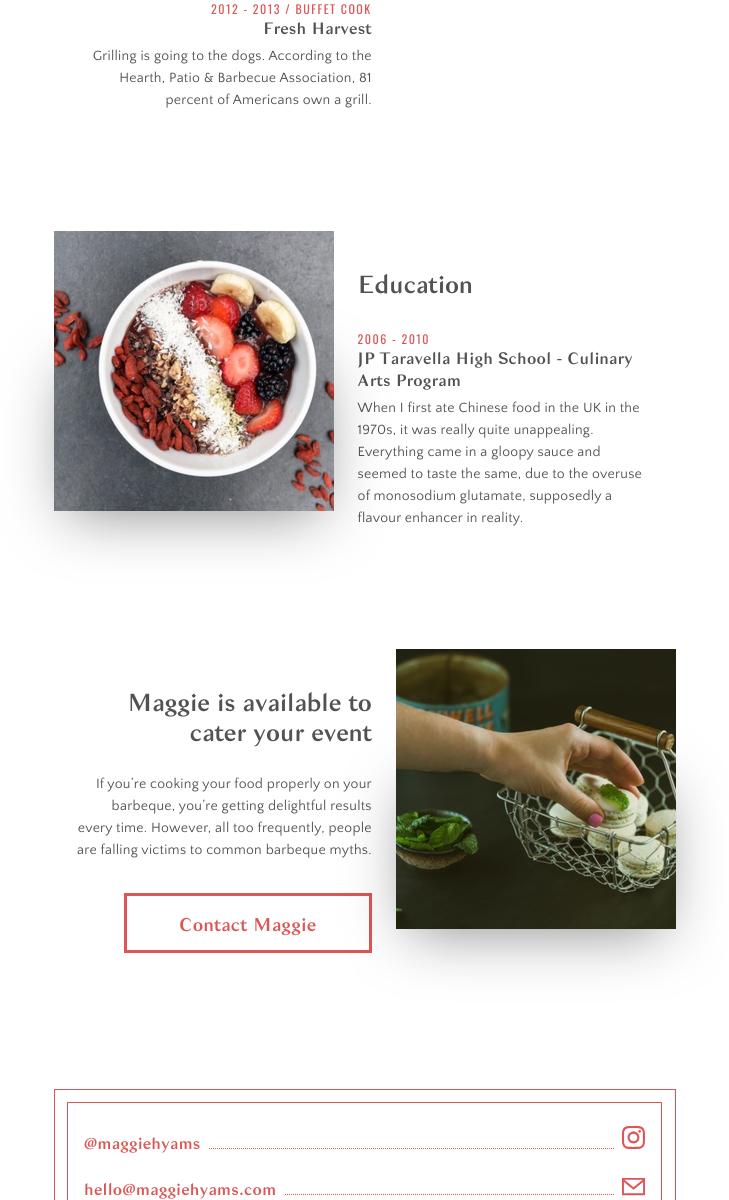
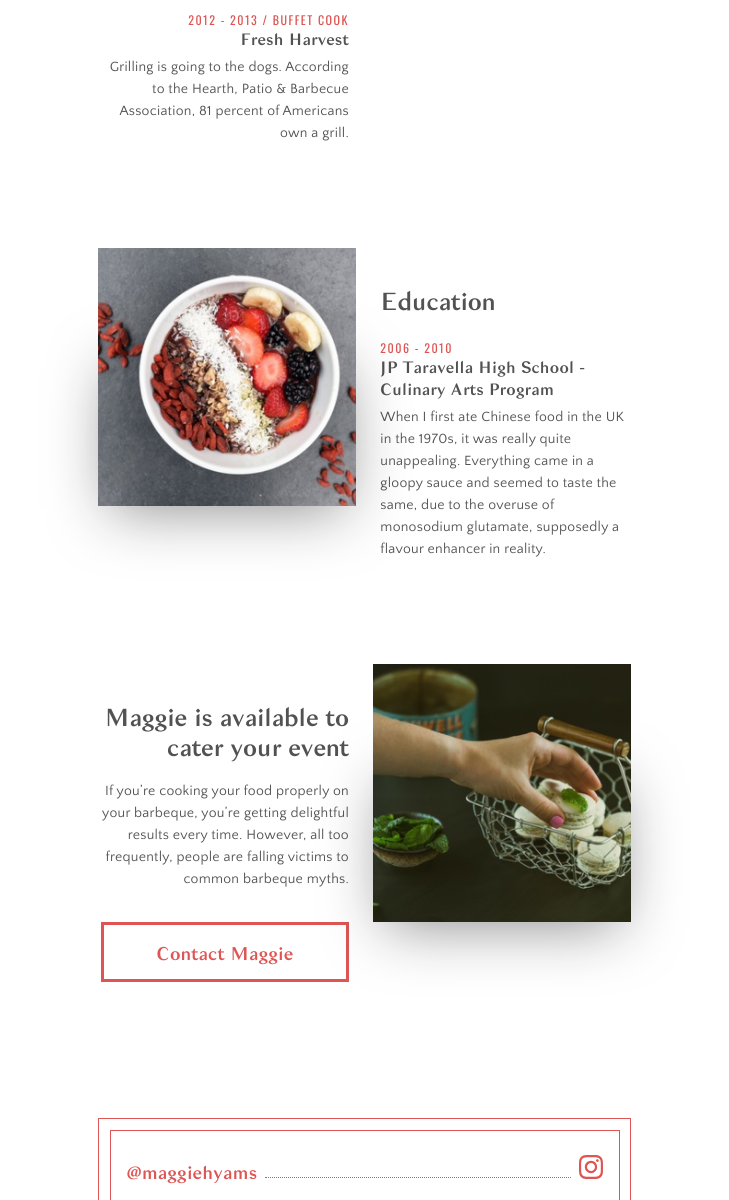
Before and after one commit to kylehyams/maggiehyams, a plain HTML site: page app/index.html in a window 1280 px wide. Shown: the part 1600-2800 px from the top of the page, without its empty margins (542-1271 px from the left). Drawn offline with nearby package versions, Linux system fonts and the light colour scheme.

Commit message:
Cleaned up content layouts

```diff
--- a/app/index.html
+++ b/app/index.html
@@ -58,25 +58,29 @@
 
 	        <!-- Content -->
 	        <div class="content" id="intro-mobile">
+
+				<!-- Wordmark -->
 				<div class="wordmark">
 					<img src="images/wordmark.svg" alt="Maggie Hyams wordmark" />
 				</div>
-		        <div class="content__container">
+				<!-- /Wordmark -->
+
+				<!-- First block and desktop scroll indicator -->
+				<div class="content__intro">
 					<!-- Content block -->
-					<div class="content__container-block">
-<!-- 						<img class="knife-icon" src="images/icon-knife.svg" alt="knife-icon" /> -->
-						<div class="image-shadow">
+					<div class="content__intro-block">
+						<aside class="image-shadow">
 							<img src="images/maggie_hyams-2x.jpg" alt="maggie_hyams-2x" alt="Maggie Hyams at work" />
-						</div>
-				        <div class="block-content">
+						</aside>
+				        <article>
 					        <h1>An up-and-coming chef that serves the South Florida area.</h1>
 					        <p>Proper cookery renders good food material more digestible. When scientifically done, cooking changes each of the food elements, with the exception of fats, in much the same manner as the digestive juices, and at the same time it breaks up the food by dissolving the soluble portions, so that its elements are more readily acted upon by the digestive fluids.</p>
-				        </div>
+				        </article>
 					</div>
 					<!-- /Content block -->
-					<!-- Scroll indicator - desktop -->
+					<!-- Scroll indicator -->
+					<div class="scroll-indicator-desktop">
 						<a href="#intro-desktop">
-						<div class="scroll-indicator-desktop">
 							<svg class="arrow levitate loop bounce" viewBox="12 11 16 34" xmlns="http://www.w3.org/2000/svg" xmlns:xlink="http://www.w3.org/1999/xlink">
 								<defs>
 									<path id="a" d="M16 16.9764V0H0v33.9528h16V16.9764z"/>
@@ -88,15 +92,18 @@
 									<path d="M16 24.2128c-3.405 2.337-5.868 5.584-7.387 9.74H7.387c-1.519-4.156-3.982-7.403-7.387-9.74v-1.803c2.287.768 4.54 2.12 6.761 4.057-1.703-3.539-3.957-6.277-6.761-8.213v-1.778c2.387.801 4.641 2.145 6.761 4.031V-.0002h2.453v20.507c2.12-1.886 4.382-3.23 6.786-4.031v1.778c-2.854 1.953-5.116 4.69-6.786 8.213 2.12-1.903 4.382-3.256 6.786-4.057v1.803z" fill="#DD5655" mask="url(#b)" />
 								</g>
 							</svg>
+						</a>
 					</div>
-					</a>
-					<!-- /Scroll indicator - desktop -->
+					<!-- /Scroll indicator -->
+				</div>
+				<!-- /First block and desktop scroll indicator -->
+
 				<!-- Content block -->
-					<div class="content__container-block reverse" id="intro-desktop">
-						<div class="image-shadow">
+				<div class="content__info" id="intro-desktop">
+					<aside class="image-shadow">
 						<img src="images/cooking_experience-2x.jpg" alt="cooking experience" />
-						</div>
-						<div class="block-content">
+					</aside>
+					<article class="block-content">
 						<h2>Cooking experience</h2>
 						<ul>
 							<li class="label"> 2015 &dash; Present &sol; Cook</li>
@@ -123,30 +130,32 @@
 							<li><h3>Fresh Harvest</h3></li>
 							<li>Grilling is going to the dogs. According to the Hearth, Patio &amp; Barbecue Association, 81 percent of Americans own a grill.</li>
 						</ul>
-						</div>
+					</article>
 				</div>
 				<!-- /Content block -->
+
 				<!-- Content block -->
-					<div class="content__container-block">
-						<div class="image-shadow">
+				<div class="content__info">
+					<aside class="image-shadow">
 						<img src="images/education-2x.jpg" alt="education" />
-						</div>
-						<div class="block-content">
+					</aside>
+					<article class="block-content">
 						<h2>Education</h2>
 						<ul>
 							<li class="label"> 2006 &dash; 2010</li>
 							<li><h3>JP Taravella High School &dash; Culinary Arts Program</h3></li>
 							<li>When I first ate Chinese food in the UK in the 1970s, it was really quite unappealing. Everything came in a gloopy sauce and seemed to taste the same, due to the overuse of monosodium glutamate, supposedly a flavour enhancer in reality.</li>
 						</ul>
-						</div>
+					</article>
 				</div>
 				<!-- /Content block -->
+
 				<!-- Content block -->
-					<div class="content__container-block reverse">
-						<div class="image-shadow">
+				<div class="content__info reverse">
+					<aside class="image-shadow">
 						<img src="images/cater-2x.jpg" alt="cater" />
-						</div>
-						<div class="block-content">
+					</aside>
+					<article class="block-content">
 						<h2>Maggie is available to cater your event</h2>
 						<p>If you’re cooking your food properly on your barbeque, you’re getting delightful results every time. However, all too frequently, people are falling victims to common barbeque myths.</p>
 						<!-- CTA -->
@@ -154,9 +163,10 @@
 							<a class="cta__button" href="mailto:hello@maggiehyams.com?subject=Inquiry%20from%20maggiehyams.com">Contact Maggie</a>
 						</div>
 						<!-- /CTA -->
-						</div>
+					</article>
 				</div>
 				<!-- /Content block -->
+
 				<!-- Footer -->
 				<footer>
 					<!-- Social -->
@@ -177,10 +187,10 @@
 							<!-- /Instagram -->
 							<!-- Email -->
 							<ul class="social__email">
-									<li class="social__email-link"><a href="mailto:hello@maggiehyams.com?subject=Inquiry%20from%20maggiehyams.com">hello&commat;maggiehyams.com</a></li>
+								<li class="social__email-link"><a href="mailto:hello@maggiehyams.com?subject=Inquiry%20through%20maggiehyams.com">hello&commat;maggiehyams.com</a></li>
 								<li class="social__email-divider"></li>
 								<li class="social__email-icon">
-										<a href="mailto:hello@maggiehyams.com">
+									<a href="mailto:hello@maggiehyams.com?subject=Inquiry%20through%20maggiehyams.com">
 										<svg xmlns="http://www.w3.org/2000/svg" viewBox="0 0 24 24">
 											<path d="M0 3v18h24V3H0zm21.518 2L12 12.713 2.482 5h19.036zM2 19V7.183l10 8.104 10-8.104V19H2z"/>
 										</svg>
@@ -194,7 +204,7 @@
 					<img class="footer-icon" src="images/icon.svg" alt="Maggie Hyams icon" />
 				</footer>
 				<!-- /Footer -->
-		        </div>
+
 	        </div>
 	        <!-- /Content -->
 
--- a/app/scss/_buttons.scss
+++ b/app/scss/_buttons.scss
@@ -22,10 +22,11 @@
 		width: 248px;
 		border: solid 3px $fire;
 		display: inline-block;
-		@include transition(all 250ms cubic-bezier(0.39, 0.575, 0.565, 1));
+// 		@include transition(all 250ms cubic-bezier(0.39, 0.575, 0.565, 1));
+		transition: $base-duration $base-timing;
 
 		&:hover {
-			background: $fire;
+			background: $action-color;
 			color: $salt;
 		}
 
--- a/app/scss/_content.scss
+++ b/app/scss/_content.scss
@@ -1,122 +1,113 @@
 @include direction-context(right-to-left) {
 
 	.content {
-		@include span-columns(12);
-		padding: 40px 0 56px;
+		@include span-columns(10);
+		@include shift(1);
 		position: relative;
 		z-index: 1;
+		padding: 56px 0;
+
+		@media screen and (min-width: $medium-screen) {
+			@include span-columns(8);
+			@include shift(2);
+		}
 
 		@media screen and (min-width: $large-screen) {
 			@include span-columns(7);
+			@include shift(0);
 			padding: 0;
 		}
 
 		.wordmark {
-			@include span-columns(10);
-			@include shift(1);
 
-			@media screen and (min-width: $medium-screen) {
-				@include span-columns(8);
-				@include shift(2);
-			}
+			img {
+				width: 200px;
+				height: auto;
 
-			@media screen and (min-width: $large-screen) {
-				@include span-columns(12);
-				@include shift(0);
+				@media screen and (min-width: $large-screen) {
+					position: absolute;
+					top: 40px;
+					right: 64px;
+				}
 
-				img {
-					position: absolute;
+				@media screen and (min-width: $xlarge-screen) {
 					top: 64px;
-					right: 64px;
 				}
 
 			}
 
-			img {
-				width: 200px;
-				height: auto;
-			}
-
 		}
 
-		&__container {
-			@include span-columns(10);
-			@include shift(1);
-			text-align: left;
+		&__intro {
+			margin: 48px 0 0;
 
-			@media screen and (min-width: $medium-screen) {
-				@include span-columns(8);
-				@include shift(2);
-			}
-
-			@media screen and (min-width: $xlarge-screen) {
-				@include span-columns(10);
-				@include shift(1);
+			@media screen and (min-width: $large-screen) {
+				width: 71.42857143%;
 				height: 100vh;
-				@include transform(translateY(35%));
+				@include display(flex);
+				@include flex-direction(column);
+				@include justify-content(flex-end);
+				margin: 0 auto;
+				padding: 0 0 5.25vh;
 			}
 
 			&-block {
-				margin: 56px 0 0;
-
-				@media screen and (min-width: $large-screen) {
-					margin: 120px 0 0;
-				}
-
-				&:first-child {
-					@media screen and (min-width: $large-screen) {
-						margin: 0;
-					}
-				}
+				width: 100%;
 
 				@media screen and (min-width: $xlarge-screen) {
 					@include display(flex);
 					@include flex-direction(row);
 				}
 
-				&.reverse {
+				article {
+					margin: 24px 0 0;
+
 					@media screen and (min-width: $xlarge-screen) {
-						@include flex-direction(row-reverse);
-						text-align: right;
-					}
-
-					.block-content {
-						@media screen and (min-width: $xlarge-screen) {
-							margin: 40px 24px 0 0;
-						}
-
+						width: 296px;
+						margin: 40px 0 0;
+						padding: 0 0 0 24px;
 					}
 
 				}
 
-				.knife-icon {
-					width: 72px;
-					height: auto;
-					position: relative;
-					z-index: 2;
-					top: 238px;
-					left: 208px;
-					@include filter(drop-shadow(0 2px 6px rgba($pepper,.25)));
+			}
 
-					@media screen and (min-width: $small-screen) {
-						top: 255px;
-						left: 250px;
+		}
+
+		&__info {
+			margin: 56px 0 0;
+
+			@media screen and (min-width: $large-screen) {
+				width: 71.42857143%;
+				margin: 0 auto;
+				padding: 56px 0 0;
+			}
+
+			@media screen and (min-width: $xlarge-screen) {
+				@include display(flex);
+				@include flex-direction(row-reverse);
+				padding: 104px 0 0;
+
+				&:nth-child(even) {
+					@include flex-direction(row);
+
+					article {
+						text-align: left;
+						padding: 0 0 0 24px;
 					}
 
 				}
 
-				.block-content {
-					margin: 32px 0 0;
+			}
 
-					@media screen and (min-width: $large-screen) {
-						margin: 24px 0 0;
-					}
+			article {
+				margin: 24px 0 0;
 
-					@media screen and (min-width: $xlarge-screen) {
-						max-width: 296px;
-						margin: 40px 0 0 24px;
-					}
-
+				@media screen and (min-width: $xlarge-screen) {
+					text-align: right;
+					width: 296px;
+					margin: 40px 0 0;
+					padding: 0 24px 0 0;
 				}
 
 			}
--- a/app/scss/_image-shadow.scss
+++ b/app/scss/_image-shadow.scss
@@ -27,7 +27,11 @@
 		z-index: 0;
 
 		@media screen and (min-width: $xlarge-screen) {
-			bottom: 1px;
+			bottom: 22px;
+		}
+
+		@media screen and (min-width: $xxlarge-screen) {
+			bottom: 0;
 		}
 
 	}
--- a/app/scss/libraries/base/_typography.scss
+++ b/app/scss/libraries/base/_typography.scss
@@ -65,7 +65,7 @@ p {
 	font-size: 1.6rem;
 	letter-spacing: 0.25px;
 	line-height: 24px;
-	margin: 24px 0 0;
+	margin: 16px 0 0;
 
 	@media screen and (min-width: $large-screen) {
 		font-size: 1.4rem;
@@ -87,7 +87,11 @@ a {
 }
 
 ul {
-	margin: 32px 0 0;
+	margin: 16px 0 0;
+
+	@media screen and (min-width: $large-screen) {
+		margin: 24px 0 0;
+	}
 
 	li {
 		font-size: 1.6rem;
--- a/app/scss/libraries/base/_variables.scss
+++ b/app/scss/libraries/base/_variables.scss
@@ -3,6 +3,7 @@ $small-screen: 360px;
 $medium-screen: 600px;
 $large-screen: 1024px;
 $xlarge-screen: 1280px;
+$xxlarge-screen: 1440px;
 
 // Typography
 $base-font-family: $quattrocento;
@@ -52,5 +53,5 @@ $form-box-shadow: inset 0 1px 3px rgba(#000, 0.06);
 $form-box-shadow-focus: $form-box-shadow, 0 0 5px adjust-color($action-color, $lightness: -5%, $alpha: -0.3);
 
 // Animations
-$base-duration: 150ms;
-$base-timing: ease;
+$base-duration: 250ms;
+$base-timing: cubic-bezier(0.39, 0.575, 0.565, 1);
```
Also changed, not shown: app/scss/_footer.scss (+14 -0 lines), app/css/main.css, 1 other file. Lines whose indentation alone changed are shown as unchanged.
